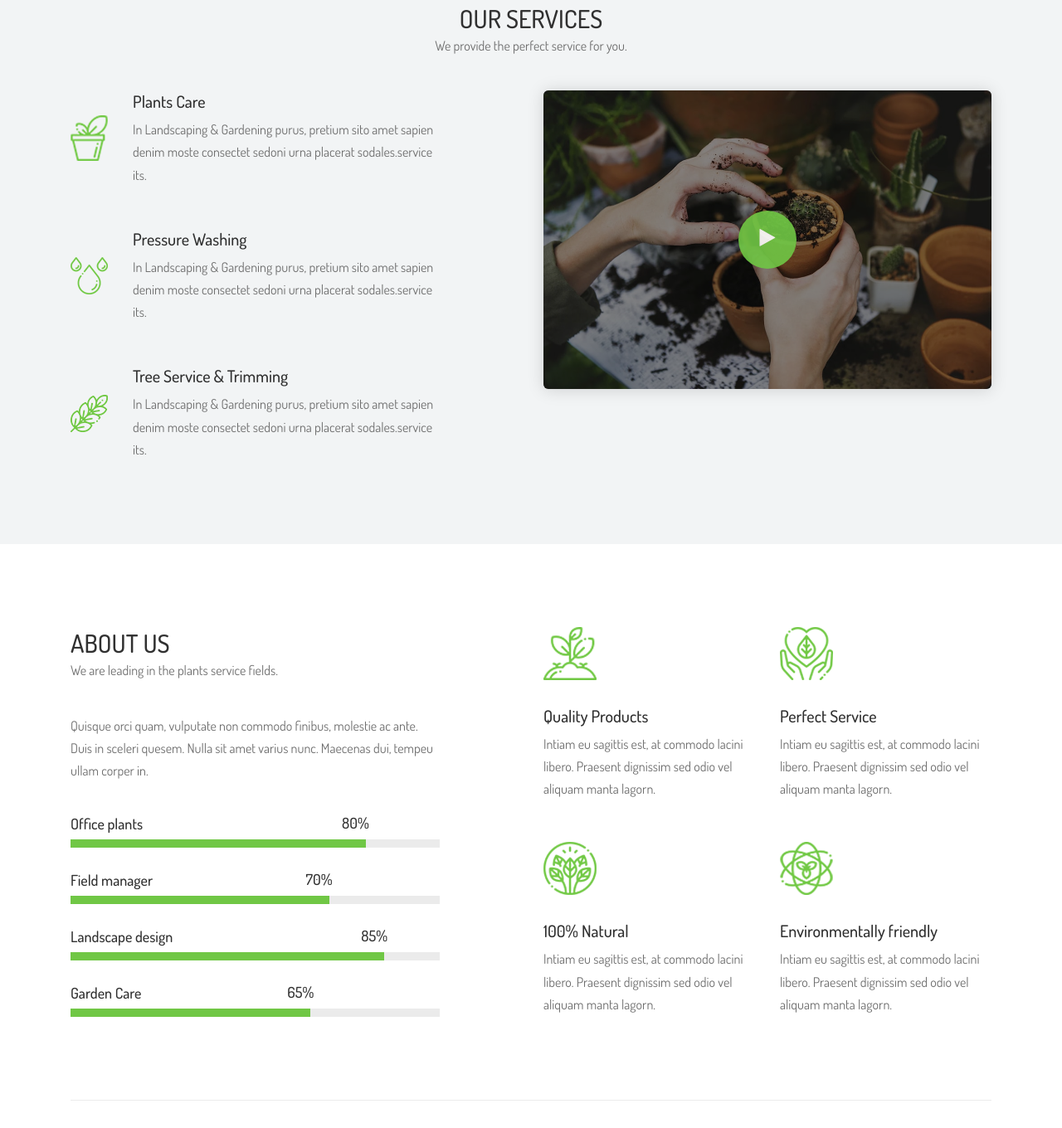
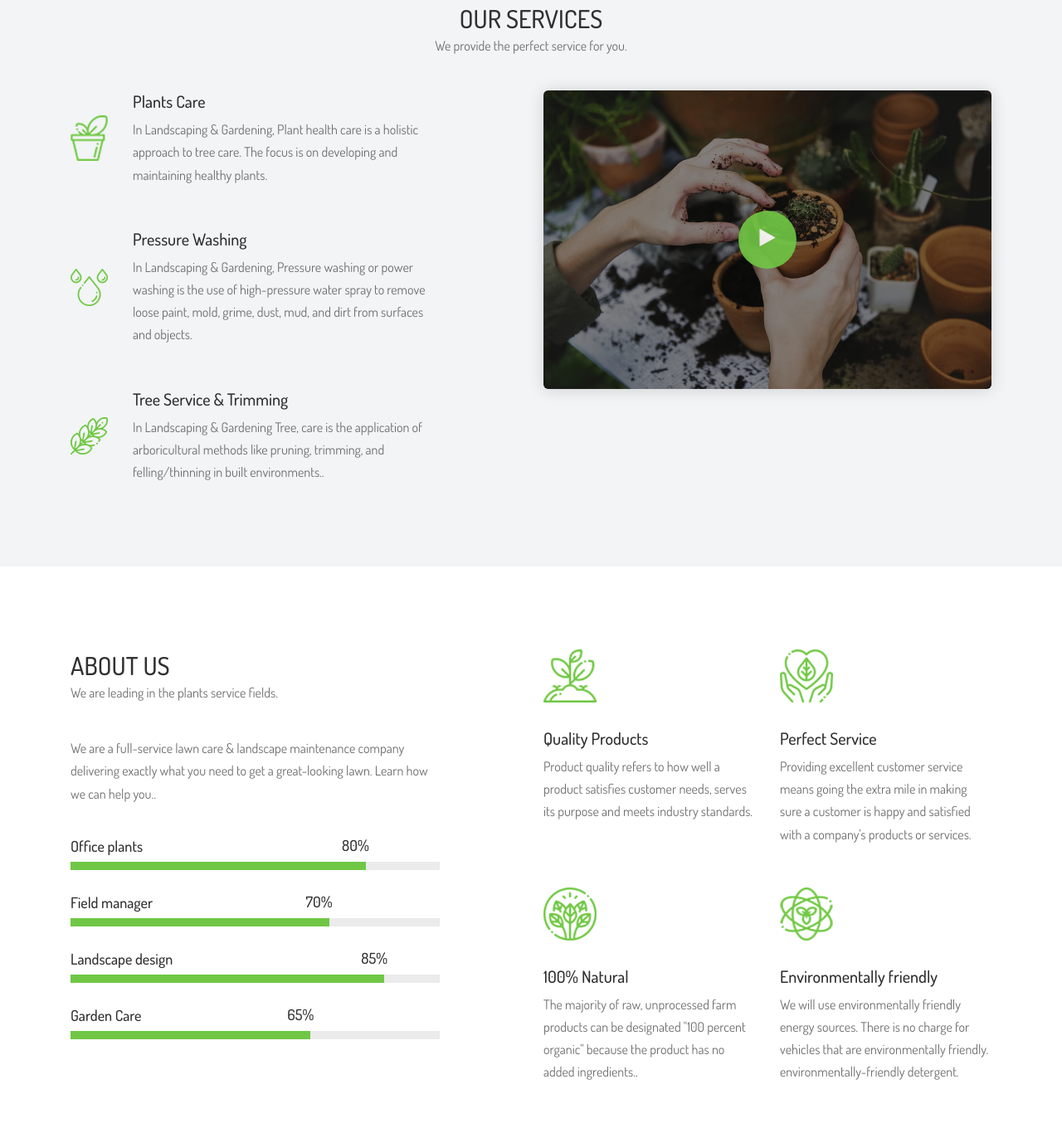
Before and after one commit to scapae/scapae.github.io, a plain HTML site: page indexmain.html in a window 1280 px wide. Shown: the part 1027-2387 px from the top of the page at 83% size. Drawn offline with Linux system fonts and the light colour scheme.

Commit message:
up021020220300

```diff
--- a/indexmain.html
+++ b/indexmain.html
@@ -228,7 +228,7 @@
                             <!-- Content -->
                             <div class="service-content">
                                 <h5>Plants Care</h5>
-                                <p>In Landscaping &amp; Gardening purus, pretium sito amet sapien denim moste consectet sedoni urna placerat sodales.service its.</p>
+                                <p>In Landscaping &amp; Gardening, Plant health care is a holistic approach to tree care. The focus is on developing and maintaining healthy plants.</p>
                             </div>
                         </div>
 
@@ -241,7 +241,7 @@
                             <!-- Content -->
                             <div class="service-content">
                                 <h5>Pressure Washing</h5>
-                                <p>In Landscaping &amp; Gardening purus, pretium sito amet sapien denim moste consectet sedoni urna placerat sodales.service its.</p>
+                                <p>In Landscaping &amp; Gardening, Pressure washing or power washing is the use of high-pressure water spray to remove loose paint, mold, grime, dust, mud, and dirt from surfaces and objects.</p>
                             </div>
                         </div>
 
@@ -254,7 +254,7 @@
                             <!-- Content -->
                             <div class="service-content">
                                 <h5>Tree Service &amp; Trimming</h5>
-                                <p>In Landscaping &amp; Gardening purus, pretium sito amet sapien denim moste consectet sedoni urna placerat sodales.service its.</p>
+                                <p>In Landscaping &amp; Gardening Tree, care is the application of arboricultural methods like pruning, trimming, and felling/thinning in built environments..</p>
                             </div>
                         </div>
 
@@ -284,7 +284,7 @@
                         <h2>ABOUT US</h2>
                         <p>We are leading in the plants service fields.</p>
                     </div>
-                    <p>Quisque orci quam, vulputate non commodo finibus, molestie ac ante. Duis in sceleri quesem. Nulla sit amet varius nunc. Maecenas dui, tempeu ullam corper in.</p>
+                    <p>We are a full-service lawn care & landscape maintenance company delivering exactly what you need to get a great-looking lawn. Learn how we can help you..</p>
 
                     <!-- Progress Bar Content Area -->
                     <div class="alazea-progress-bar mb-50">
@@ -342,7 +342,7 @@
                                 <div class="single-benefits-area">
                                     <img src="img/core-img/b1.png" alt="">
                                     <h5>Quality Products</h5>
-                                    <p>Intiam eu sagittis est, at commodo lacini libero. Praesent dignissim sed odio vel aliquam manta lagorn.</p>
+                                    <p>Product quality refers to how well a product satisfies customer needs, serves its purpose and meets industry standards.</p>
                                 </div>
                             </div>
 
@@ -351,7 +351,7 @@
                                 <div class="single-benefits-area">
                                     <img src="img/core-img/b2.png" alt="">
                                     <h5>Perfect Service</h5>
-                                    <p>Intiam eu sagittis est, at commodo lacini libero. Praesent dignissim sed odio vel aliquam manta lagorn.</p>
+                                    <p>Providing excellent customer service means going the extra mile in making sure a customer is happy and satisfied with a company's products or services.</p>
                                 </div>
                             </div>
 
@@ -360,7 +360,7 @@
                                 <div class="single-benefits-area">
                                     <img src="img/core-img/b3.png" alt="">
                                     <h5>100% Natural</h5>
-                                    <p>Intiam eu sagittis est, at commodo lacini libero. Praesent dignissim sed odio vel aliquam manta lagorn.</p>
+                                    <p>The majority of raw, unprocessed farm products can be designated "100 percent organic" because the product has no added ingredients..</p>
                                 </div>
                             </div>
 
@@ -369,7 +369,7 @@
                                 <div class="single-benefits-area">
                                     <img src="img/core-img/b4.png" alt="">
                                     <h5>Environmentally friendly</h5>
-                                    <p>Intiam eu sagittis est, at commodo lacini libero. Praesent dignissim sed odio vel aliquam manta lagorn.</p>
+                                    <p>We will use environmentally friendly energy sources. There is no charge for vehicles that are environmentally friendly. environmentally-friendly detergent.</p>
                                 </div>
                             </div>
                         </div>
```
Also changed, not shown: about.html (+7 -7 lines).
